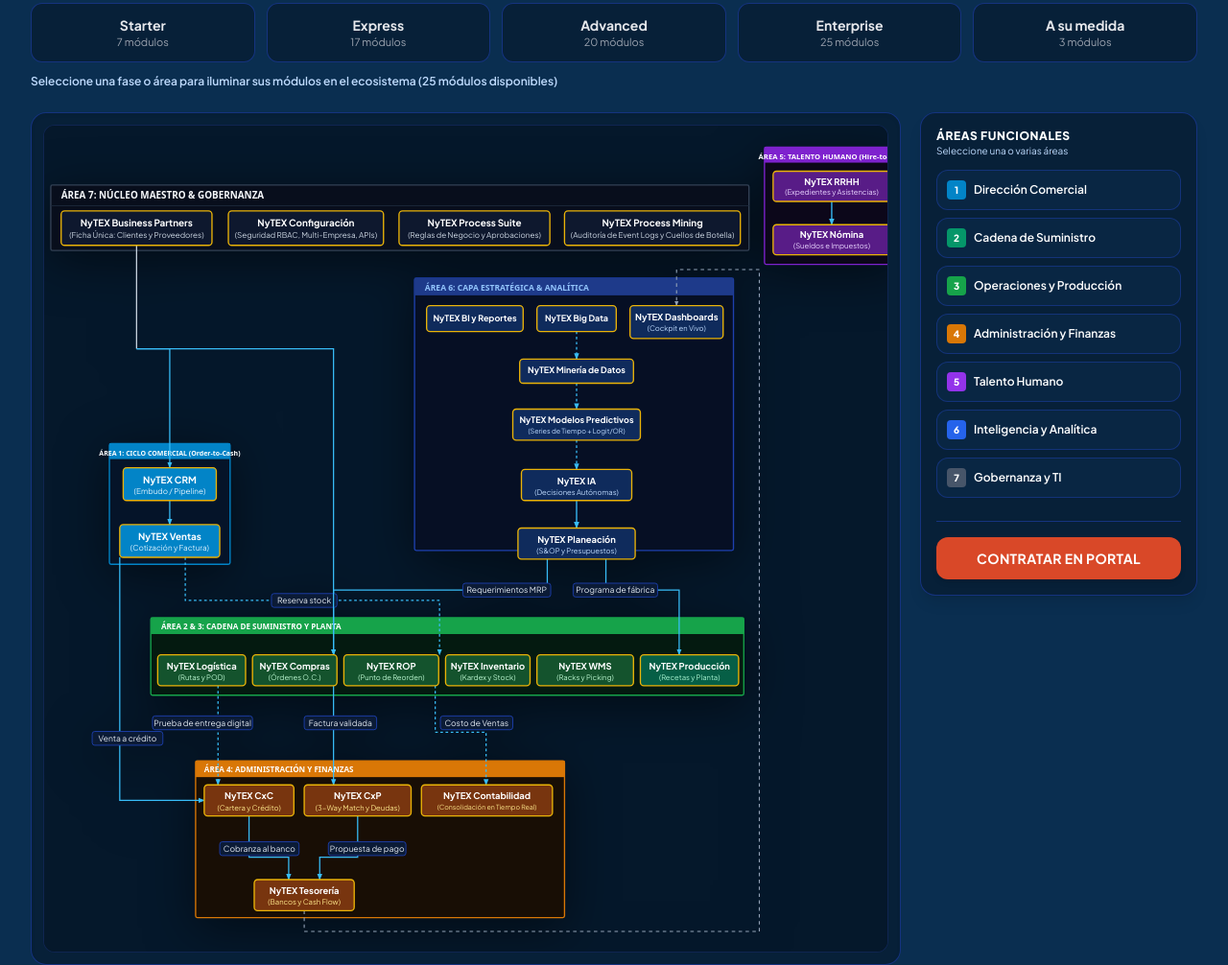
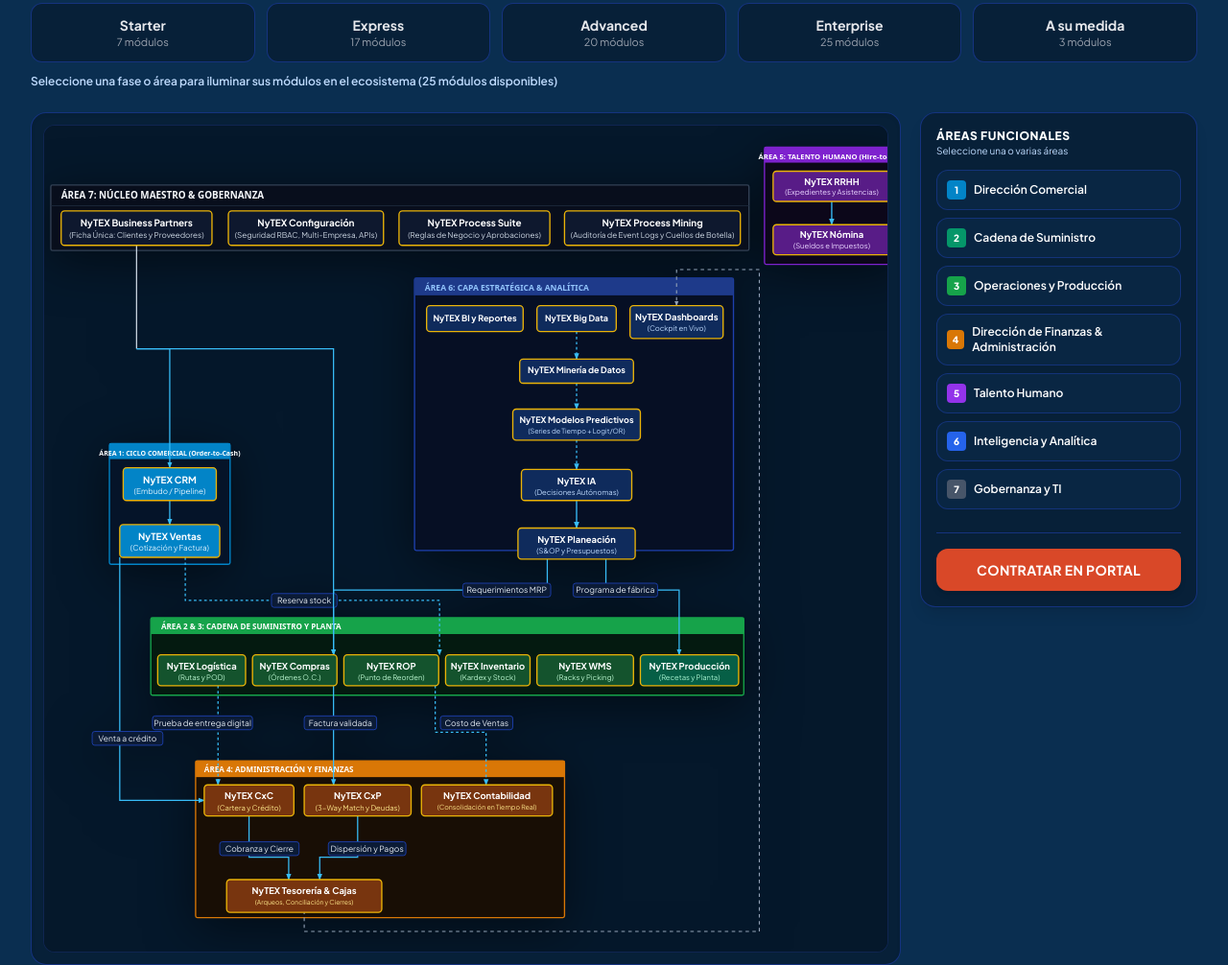
Before and after one commit to TitoBel-Star/plataforma-consultores-nyt, a plain HTML site: page index.html in a window 1280 px wide. Shown: the part 2592-3598 px from the top of the page at 96% size. Drawn offline with nearby package versions, Linux system fonts and the light colour scheme.

Commit message:
feat: actualizar modulo 10 a Tesoreria y Cajas y Direccion de Finanzas

```diff
--- a/index.html
+++ b/index.html
@@ -621,7 +621,7 @@
         </text>
     </g>
 
-    <!-- 6. ÁREA 4: ADMINISTRACIÓN Y FINANZAS -->
+    <!-- 6. ÁREA 4: DIRECCIÓN DE FINANZAS &amp; ADMINISTRACIÓN -->
     <g id="subgraph-area4">
         <rect x="198" y="728" width="428" height="182" rx="2" fill="#180e05" stroke="#d97706" stroke-width="1.5" />
         <rect x="198" y="728" width="428" height="19" fill="#d97706" />
@@ -650,9 +650,9 @@
     <path d="M 674 494 L 674 530 L 759 530 L 759 605" stroke="#38bdf8" stroke-width="1.4" fill="none" marker-end="url(#arrow-cyan)" />
     <g><rect x="636" y="522" width="98" height="16" rx="3" fill="#0b1b36" stroke="#1e40af" stroke-width="1" /><text x="685" y="531" text-anchor="middle" dominant-baseline="middle" fill="#e2e8f0" font-size="9.5">Programa de fábrica</text></g>
     <path d="M 260 792 L 260 840 L 306 840 L 306 866" stroke="#38bdf8" stroke-width="1.4" fill="none" marker-end="url(#arrow-cyan)" />
-    <g><rect x="226" y="822" width="92" height="16" rx="3" fill="#0b1b36" stroke="#1e40af" stroke-width="1" /><text x="272" y="831" text-anchor="middle" dominant-baseline="middle" fill="#e2e8f0" font-size="9.5">Cobranza al banco</text></g>
+    <g><rect x="226" y="822" width="92" height="16" rx="3" fill="#0b1b36" stroke="#1e40af" stroke-width="1" /><text x="272" y="831" text-anchor="middle" dominant-baseline="middle" fill="#e2e8f0" font-size="9.5">Cobranza y Cierre</text></g>
     <path d="M 386 792 L 386 840 L 342 840 L 342 866" stroke="#38bdf8" stroke-width="1.4" fill="none" marker-end="url(#arrow-cyan)" />
-    <g><rect x="352" y="822" width="90" height="16" rx="3" fill="#0b1b36" stroke="#1e40af" stroke-width="1" /><text x="397" y="831" text-anchor="middle" dominant-baseline="middle" fill="#e2e8f0" font-size="9.5">Propuesta de pago</text></g>
+    <g><rect x="352" y="822" width="90" height="16" rx="3" fill="#0b1b36" stroke="#1e40af" stroke-width="1" /><text x="397" y="831" text-anchor="middle" dominant-baseline="middle" fill="#e2e8f0" font-size="9.5">Dispersión y Pagos</text></g>
     <path d="M 936 79 L 936 106" stroke="#38bdf8" stroke-width="1.5" fill="none" marker-end="url(#arrow-cyan)" />
     <path d="M 640 230 L 640 262" stroke="#38bdf8" stroke-width="1.4" stroke-dasharray="3,3" fill="none" marker-end="url(#arrow-cyan)" />
     <path d="M 640 290 L 640 320" stroke="#38bdf8" stroke-width="1.4" stroke-dasharray="3,3" fill="none" marker-end="url(#arrow-cyan)" />
@@ -790,9 +790,9 @@
         <text x="536" y="783" text-anchor="middle" dominant-baseline="middle" fill="#fde68a" font-size="7.8">(Consolidación en Tiempo Real)</text>
     </g>
     <g class="node cursor-pointer transition-all duration-300" id="node-tesoreria">
-        <rect x="266" y="866" width="116" height="36" rx="4" fill="#78350f" stroke="#eab308" stroke-width="1.5" />
-        <text x="324" y="880" text-anchor="middle" dominant-baseline="middle" fill="#ffffff" font-size="10.5" font-weight="bold">NyTEX Tesorería</text>
-        <text x="324" y="893" text-anchor="middle" dominant-baseline="middle" fill="#fde68a" font-size="8.5">(Bancos y Cash Flow)</text>
+        <rect x="234" y="866" width="180" height="38" rx="4" fill="#78350f" stroke="#eab308" stroke-width="1.5" />
+        <text x="324" y="880" text-anchor="middle" dominant-baseline="middle" fill="#ffffff" font-size="10.5" font-weight="bold">NyTEX Tesorería &amp; Cajas</text>
+        <text x="324" y="893" text-anchor="middle" dominant-baseline="middle" fill="#fde68a" font-size="7.5">(Arqueos, Conciliación y Cierres)</text>
     </g>
 </svg>
                     </div>
@@ -838,7 +838,7 @@
                             <div id="areaCard-4" onclick="toggleArea(4)" class="bg-[#0b2847]/80 hover:bg-[#0e355c] border border-blue-800/50 rounded-xl p-2.5 transition-all cursor-pointer flex items-center justify-between gap-2 select-none">
                                 <div class="flex items-center gap-2">
                                     <div class="w-5 h-5 rounded bg-amber-600 text-white font-black flex items-center justify-center text-[10px]">4</div>
-                                    <span class="text-xs text-white font-semibold">Administración y Finanzas</span>
+                                    <span class="text-xs text-white font-semibold">Dirección de Finanzas &amp; Administración</span>
                                 </div>
                                 <span id="areaBadge-4" class="text-[9px] font-bold text-amber-400 uppercase hidden">✓</span>
                             </div>
@@ -1156,7 +1156,7 @@
                         <div class="mb-4">
                             <span class="text-xs font-bold text-[#0284c7] block mb-1">7 módulos</span>
                             <p class="text-[11px] text-gray-600 leading-snug">
-                                Ventas, Inventario, Compras, Contabilidad, CxC, CxP y Tesorería
+                                Ventas, Inventario, Compras, Contabilidad, CxC, CxP y Tesorería &amp; Cajas
                             </p>
                         </div>
 
@@ -1753,7 +1753,7 @@
             { id: "contabilidad", name: "Contabilidad", area: 4, imp: 400, lic: 30 },
             { id: "cxc", name: "Cuentas por Cobrar (CxC)", area: 4, imp: 200, lic: 20 },
             { id: "cxp", name: "Cuentas por Pagar (CxP)", area: 4, imp: 200, lic: 20 },
-            { id: "tesoreria", name: "Tesorería", area: 4, imp: 200, lic: 20 },
+            { id: "tesoreria", name: "Tesorería & Cajas (Arqueos, Conciliación y Cierres)", area: 4, imp: 200, lic: 20 },
             { id: "rrhh", name: "Recursos Humanos (RRHH)", area: 5, imp: 1000, lic: 50 },
             { id: "nomina", name: "Nómina", area: 5, imp: 500, lic: 30 },
             { id: "dashboards", name: "Dashboards", area: 6, imp: 500, lic: 25 },
@@ -1808,7 +1808,7 @@
             1: { name: "Dirección Comercial", modules: ["crm", "ventas"] },
             2: { name: "Cadena de Suministro", modules: ["compras", "rop", "inventario", "wms", "logistica"] },
             3: { name: "Operaciones y Producción", modules: ["produccion"] },
-            4: { name: "Administración y Finanzas", modules: ["cxc", "cxp", "tesoreria", "contabilidad"] },
+            4: { name: "Dirección de Finanzas & Administración", modules: ["cxc", "cxp", "tesoreria", "contabilidad"] },
             5: { name: "Talento Humano", modules: ["rrhh", "nomina"] },
             6: { name: "Inteligencia y Analítica", modules: ["biyreportes", "bigdata", "dashboards", "mineriadatos", "predictivos", "ia", "planeacion"] },
             7: { name: "Gobernanza y TI", modules: ["businesspartners", "configuracion", "processsuite", "processmining"] }
```
